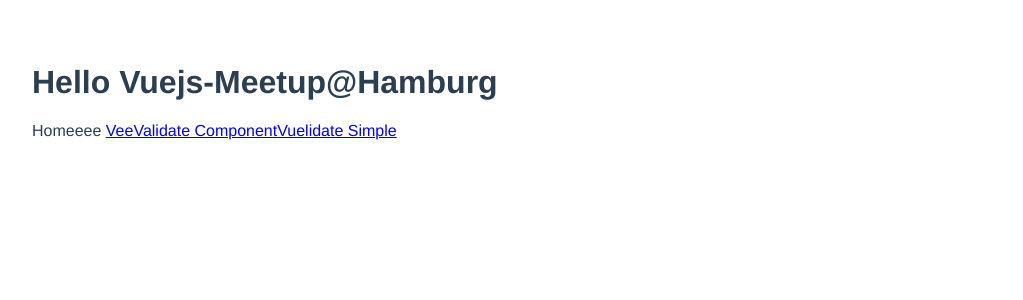
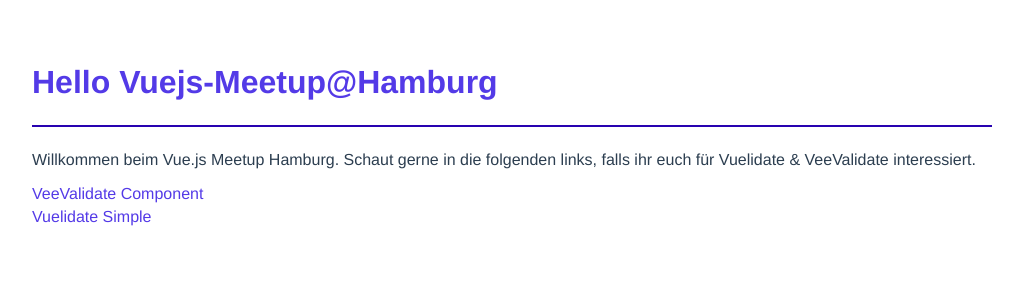
Before and after one commit to h2xd/vue-form-validation, a Vue app: page / in a window 1280 px wide. Shown: the top 300 px of the page, without its empty margins (128-1151 px from the left). Built offline with nearby package versions, Linux system fonts and the light colour scheme.

Commit message:
feat(vuelidate): add vuelidate example

```diff
--- a/src/App.vue
+++ b/src/App.vue
@@ -1,11 +1,11 @@
 <template>
-  <Header />
-
-  <RouterView />
+  <Layout>
+    <RouterView />
+  </Layout>
 </template>
 
 <script setup>
-import Header from './components/Header.vue'
+import Layout from './components/Layout.vue'
 import './assets/form.css'
 
 // This starter template is using Vue 3 experimental <script setup> SFCs
@@ -20,7 +20,33 @@
   text-align: left;
   color: #2c3e50;
   margin: 4rem auto;
+  padding: 0 var(--spacing-xxl);
 
   max-width: 60rem;
 }
+
+:root {
+  --spacing: 0.3rem;
+  --spacing-m: calc(var(--spacing) * 2);
+  --spacing-l: calc(var(--spacing) * 3);
+  --spacing-xl: calc(var(--spacing) * 4);
+  --spacing-xxl: calc(var(--spacing) * 5);
+  --link-color: #3618e3;
+  --active-color: #2802b0;
+  --active-text-color: #fff;
+  --error-color: #fc134b;
+  --inactive-color: #a7a7a7;
+}
+
+a {
+  color: var(--link-color);
+  opacity: 0.85;
+  text-decoration: none;
+  transition: all 200ms ease-in-out;
+}
+
+a:hover {
+  opacity: 1;
+  text-decoration: underline;
+}
 </style>
--- a/src/assets/form.css
+++ b/src/assets/form.css
@@ -1,15 +1,3 @@
-:root {
-  --spacing: 0.3rem;
-  --spacing-m: calc(var(--spacing) * 2);
-  --spacing-l: calc(var(--spacing) * 3);
-  --spacing-xl: calc(var(--spacing) * 4);
-  --spacing-xxl: calc(var(--spacing) * 5);
-  --active-color: #2802b0;
-  --active-text-color: #fff;
-  --error-color: #fc134b;
-  --inactive-color: #a7a7a7;
-}
-
 .inputGrid {
   display: grid;
   grid-template-areas: 'label' 'input';
--- a/src/components/Header.vue
+++ b/src/components/Header.vue
@@ -1,21 +1,15 @@
 <template>
-  <h1>Hello Vuejs-Meetup@Hamburg</h1>
+  <h1 class="title">
+    <RouterLink to="/">Hello Vuejs-Meetup@Hamburg</RouterLink>
+  </h1>
 
 <!--  <button @click="state.count++">count is: {{ state.count }}</button>-->
 </template>
 
-<script setup>
-import { defineProps, reactive } from 'vue'
-
-// defineProps({
-//   msg: String
-// })
-
-// const state = reactive({ count: 0 })
-</script>
-
 <style scoped>
-a {
-  color: #42b983;
+.title {
+  padding-bottom: var(--spacing-xxl);
+  margin-bottom: var(--spacing-xxl);
+  border-bottom: 2px solid var(--active-color);
 }
 </style>
--- /dev/null
+++ b/src/components/Layout.vue
@@ -0,0 +1,12 @@
+<template>
+  <Header />
+  <main>
+    <slot name="default" />
+  </main>
+</template>
+
+
+
+<script setup>
+import Header from './Header.vue'
+</script>
--- a/src/pages/home.vue
+++ b/src/pages/home.vue
@@ -1,10 +1,48 @@
 <template>
-  Homeeee
-
-  <RouterLink :to="PATH.VeeValidateComponent">VeeValidate Component</RouterLink>
-  <RouterLink :to="PATH.VuelidateSimple">Vuelidate Simple</RouterLink>
+  <p>
+    Willkommen beim Vue.js Meetup Hamburg.
+    Schaut gerne in die folgenden links, falls ihr euch für Vuelidate & VeeValidate interessiert.
+  </p>
+  <nav class="navigation">
+    <ul class="navigation-list">
+      <li v-for="(item, index) in navigation" :key="index" class="navigation-item">
+        <RouterLink :to="item.to" class="navigation-link">
+          {{ item.title }}
+        </RouterLink>
+      </li>
+    </ul>
+  </nav>
 </template>
 
 <script setup>
 import { PATH } from '../path'
+
+
+const navigation = [
+  {
+    to: PATH.VeeValidateComponent,
+    title: 'VeeValidate Component',
+  },
+  {
+    to: PATH.VuelidateSimple,
+    title: 'Vuelidate Simple',
+  },
+]
 </script>
+
+<style>
+.navigation {
+  padding: 0;
+  margin: 0;
+}
+
+.navigation-list {
+  padding: 0;
+  margin: 0;
+  list-style-type: none;
+}
+
+.navigation-item {
+  margin-bottom: var(--spacing);
+}
+</style>
--- a/src/pages/vuelidate-simple.vue
+++ b/src/pages/vuelidate-simple.vue
@@ -1,8 +1,8 @@
 <template>
   <SourceGrid>
-    <form class="container" @submit.prevent="submitHandler">
+    <form class="container" @submit.prevent="handleSubmit">
       <div :class="['inputGrid', v$.email.$error && 'error']">
-        <input id="email" name="email" placeholder="you@vuejs.hamburg" class="input" v-model="email"  />
+        <input id="email" name="email" placeholder="you@vuejs.hamburg" class="input" v-model="state.email"  />
         <label for="email" class="label">E-Mail</label>
         <div v-for="(error) of v$.email.$errors">
           <div class="error">{{ error.$message }}</div>
@@ -10,65 +10,49 @@
       </div>
 
       <div :class="['inputGrid', v$.name.$error && 'error']">
-        <input id="name" name="name" placeholder="Name" class="input" v-model="name" />
+        <input id="name" name="name" placeholder="Name" class="input" v-model="state.name" />
         <label for="name" class="label">Name</label>
-        <div class="error" v-if="!v$.name.required">Field is required</div>
+        <div v-for="(error) of v$.name.$errors">
+          <div class="error">{{ error.$message }}</div>
+        </div>
       </div>
 
       <button type="submit" class="submit">Send!</button>
     </form>
 
     <template #code>
-      <Prism language="javascript">
-        {{ v$ }}
-      </Prism>
+      <pre>
+        {{ v$.$errors }}
+      </pre>
     </template>
   </SourceGrid>
 </template>
 
-<script>
-import SourceGrid from '../components/SourceGrid.vue'
+<script setup>
+import { reactive, ref, computed, unref } from 'vue'
 import useVuelidate from '@vuelidate/core'
 import { required, email } from '@vuelidate/validators'
 
 import Prism from 'vue-prism-component'
+import SourceGrid from '../components/SourceGrid.vue'
 
-export default {
-  components: {
-    SourceGrid
-  },
-  setup () {
-    const $vuelidate = useVuelidate()
+const state = reactive({
+  name: '',
+  email: '',
+})
 
-    const submitHandler = () => {
-      console.log('submit!', $vuelidate)
+const rules = {
+  name: { required },
+  email: { required, email },
+}
 
-      $vuelidate.$touch()
+const v$ = useVuelidate(rules, state)
 
-      if ($vuelidate.$invalid) {
-        this.submitStatus = 'ERROR'
-      } else {
-        // do your submit logic here
-        this.submitStatus = 'PENDING'
-        setTimeout(() => {
-          this.submitStatus = 'OK'
-        }, 500)
-      }
-    }
+function handleSubmit() {
+  console.log(v$)
 
-    return { v$: $vuelidate, submitHandler }
-  },
-  data () {
-    return {
-      email: '',
-      name: '',
-    }
-  },
-  validations () {
-    return {
-      email: { required, email },
-      name: { required }
-    }
-  },
+  unref(v$).$touch()
+  // v$.$touch()
+  if(v$.$error) return
 }
 </script>
```
